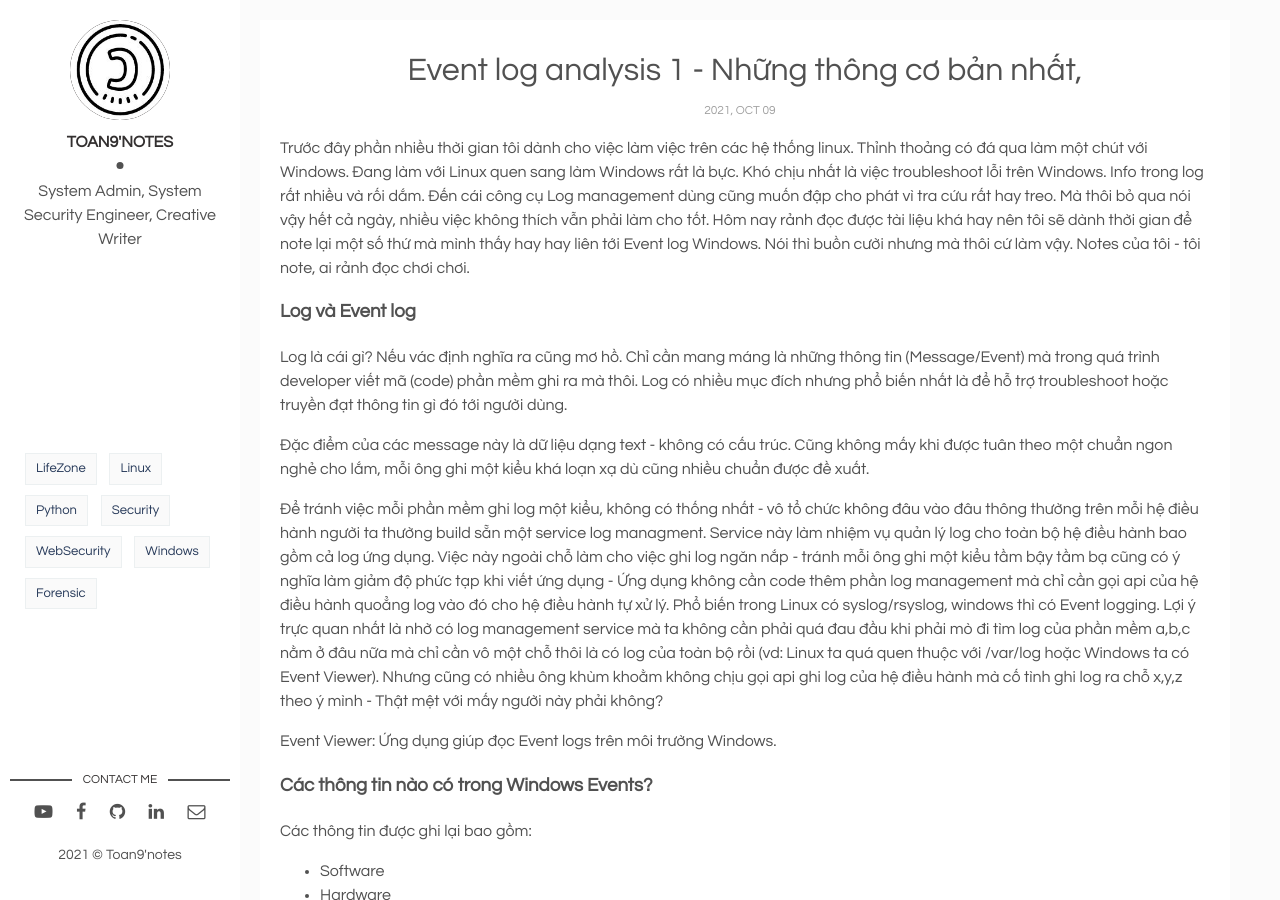
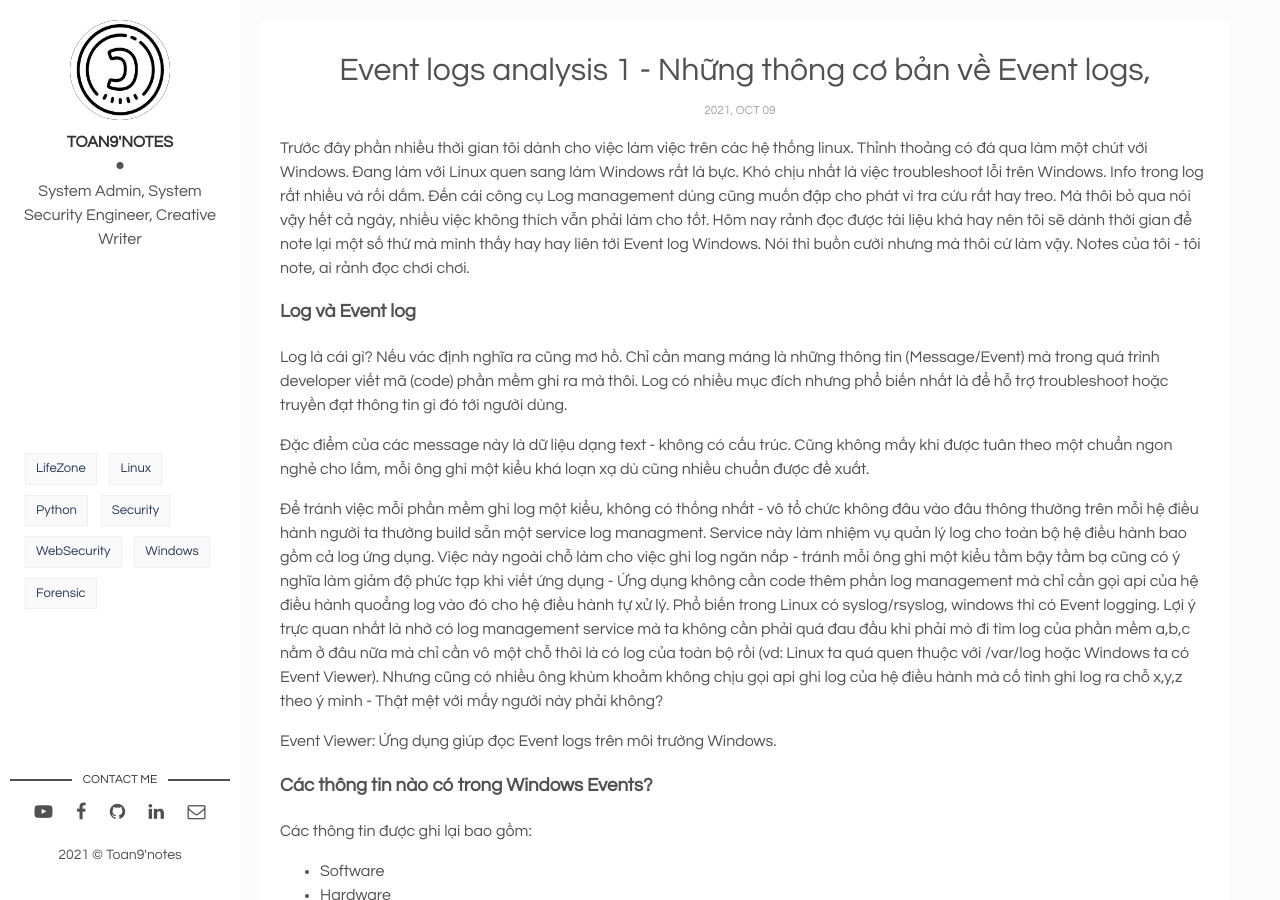
Before and after one commit to toannai/toan9, a Jekyll site: the page built from _posts/2021-10-10-event-log-analysis-windows-p1.markdown, in a window 1280 px wide and 900 px high. Built offline with Jekyll 4.4.1, drawn with Linux system fonts in a browser that asks for light colours.

Commit message:
event log 1.1

```diff
--- a/_posts/2021-10-10-event-log-analysis-windows-p1.markdown
+++ b/_posts/2021-10-10-event-log-analysis-windows-p1.markdown
@@ -1,8 +1,8 @@
 ---
 layout: post
-title: Event log analysis 1 - Những thông cơ bản nhất,
+title: Event logs analysis 1 - Những thông cơ bản về Event logs,
 date: 2021-10-10 00:32:20 +0700
-description: Mổ sẻ Event logon/logofftrong Windows,
+description: Event logs analysis 1 - Những thông cơ bản về Event logs,
 img: 2021/10/10/ev_top.png
 fig-caption: # Add figcaption (optional)
 tags: [Windows, Forensic]
```
